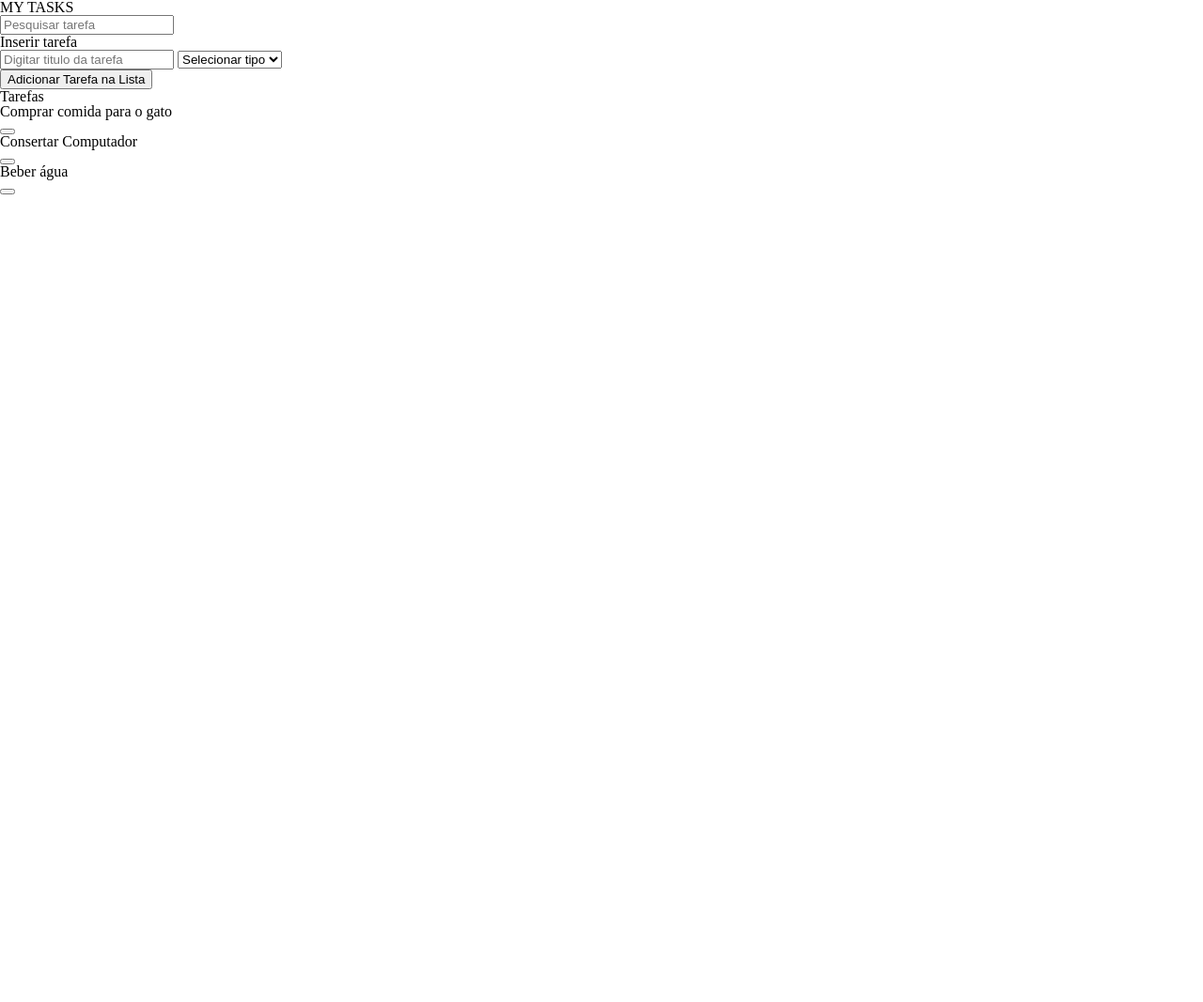
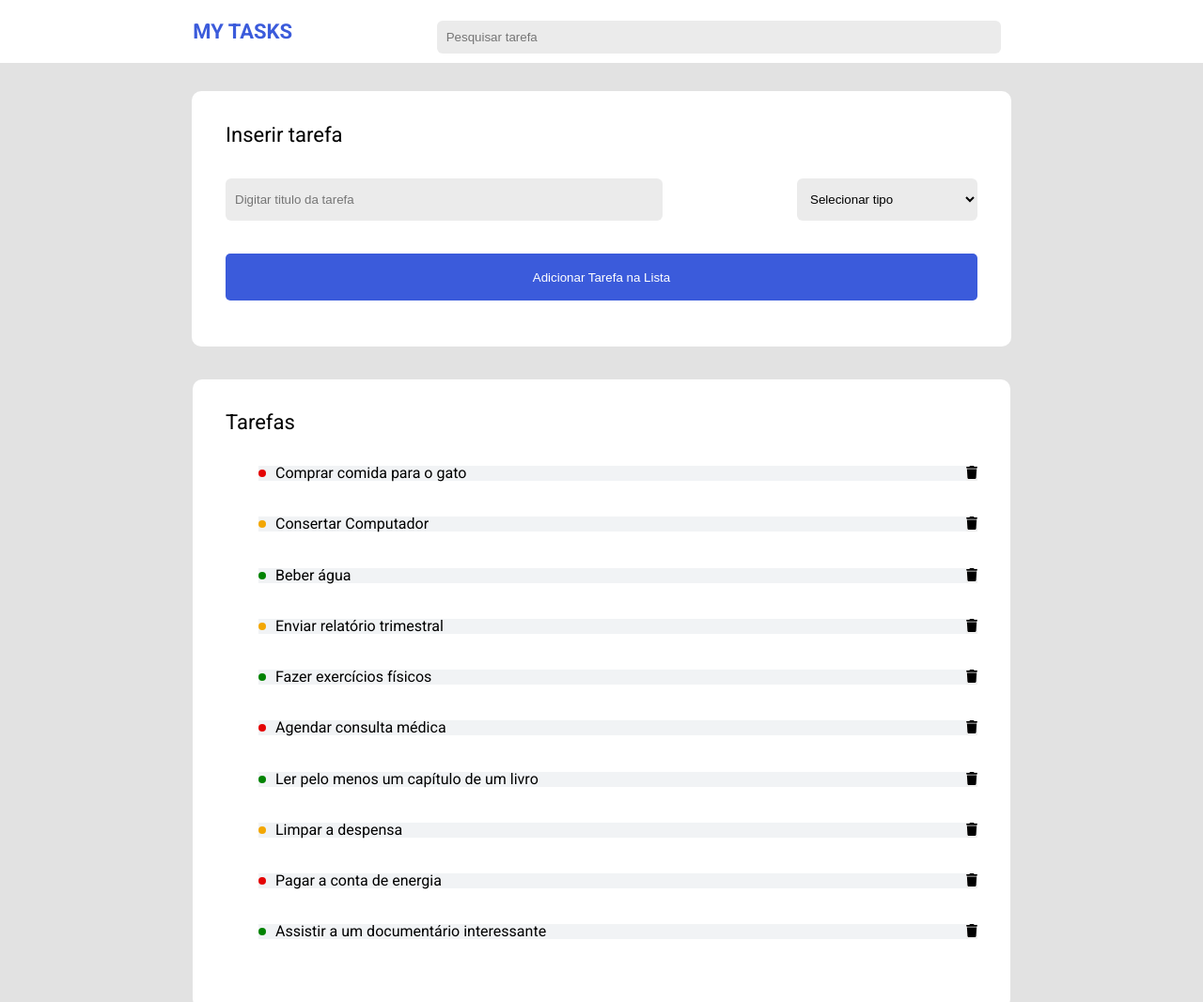
Before and after one commit to guilhermeseckler/m2-lista-de-tarefas-guilhermeseckler, a plain HTML site: page index.html in a window 1280 px wide. Shown: the top 1067 px of the page at 94% size. Before the commit the page ends 800 px from the top, so only its background shows below. Drawn offline with Linux system fonts and the light colour scheme.

Commit message:
Style and Functions added

```diff
--- a/index.html
+++ b/index.html
@@ -7,11 +7,17 @@
     <title>Lista de Tarefas</title>
 
     <!-- ESTILOS -->
-    <link rel="stylesheet" href="./reset.css" />
-    <link rel="stylesheet" href="./style.css" />
+    <link rel="stylesheet" href="reset.css" />
+    <link rel="stylesheet" href="style.css" />
+    <link rel="preconnect" href="https://fonts.googleapis.com" />
+    <link rel="preconnect" href="https://fonts.gstatic.com" crossorigin />
+    <link
+      href="https://fonts.googleapis.com/css2?family=Roboto:ital,wght@0,100;0,300;0,400;0,500;0,700;0,900;1,100;1,300;1,400;1,500;1,700;1,900&display=swap"
+      rel="stylesheet"
+    />
 
     <!-- SCRIPTS -->
-    <script src="./script.js" defer></script>
+    <script src="script.js" defer></script>
   </head>
   <body>
     <!-- Cabeçalho -->
@@ -56,7 +62,7 @@
           <!-- Task Exemplo 1 -->
           <li class="task__item">
             <div class="task-info__container">
-              <span class="task-type span-urgent"></span>
+              <span class="task-type span-urgent"> </span>
               <p>Comprar comida para o gato</p>
             </div>
             <button class="task__button--remove-task"></button>
--- a/script.js
+++ b/script.js
@@ -8,5 +8,81 @@ const tasks = [
   {title: "Ler pelo menos um capítulo de um livro", type: "Normal"},
   {title: "Limpar a despensa", type: "Importante"},
   {title: "Pagar a conta de energia", type: "Urgente"},
-  {title: "Assistir a um documentário interessante", type: "Normal"},
-];
+  {title: "Assistir a um documentário interessante", type: "Normal"}]
+
+function renderElements (arr){
+  const taskList = document.querySelector('ul');
+  taskList.classList.add('tasks__list');
+
+  const titleInput = document.querySelector('#input_title');
+  const typeInput = document.querySelector('.form__input--priority');
+  const addTaskButton = document.querySelector('.form__button--add-task');
+
+  addTaskButton.addEventListener('click', (e) => {
+    e.preventDefault();
+    const title = titleInput.value;
+    const type = typeInput.value;
+
+    if (title && type) {
+      const newTask = { title, type };
+      arr.push(newTask);
+      titleInput.value = '';
+      typeInput.value = '';
+      taskList.innerHTML = '';
+
+      for (let i = 0; i < arr.length; i++) {
+        const task = arr[i];
+        const li = createTaskItem(task.title, task.type);
+        taskList.appendChild(li);
+      }
+    }
+  });
+  taskList.innerHTML = '';
+
+  for (let i = 0; i < arr.length; i++) {
+    const task = arr[i];
+    const li = createTaskItem(task.title, task.type);
+    taskList.appendChild(li);
+  }
+}
+
+function createTaskItem (title, type) {
+
+  const taskName = document.createElement('li')
+  const taskDiv = document.createElement('div')
+  const taskSpan = document.createElement('span')
+  const taskP = document.createElement('p')
+  const deleteButton = document.createElement ('button')
+
+  taskName.classList.add('task__item')
+  taskDiv.classList.add('task-info__container')
+  taskSpan.classList.add('task-type')
+  deleteButton.classList.add('task__button--remove-task')
+
+  taskName.appendChild(taskDiv)
+  taskDiv.appendChild(taskSpan)
+  taskDiv.appendChild(taskP)
+  taskName.appendChild(deleteButton)
+
+  taskP.textContent = title;
+
+  deleteButton.addEventListener('click', () => {
+    const index = tasks.findIndex(task => task.title === title);
+    if (index !== -1) {
+      tasks.splice(index, 1);
+      renderElements(tasks);
+    }
+  });
+
+  if (type.toLowerCase() === 'urgente') {
+    taskSpan.classList.add('span-urgent')
+  }
+  if (type.toLowerCase() === 'importante') {
+    taskSpan.classList.add('span-important')
+  }
+  if (type.toLowerCase() === 'normal') {
+    taskSpan.classList.add('span-normal')
+  }
+  return taskName;
+}
+renderElements (tasks)
--- a/style.css
+++ b/style.css
@@ -0,0 +1,151 @@
+body {
+  background-color: #e2e2e2;
+  font-family: "roboto", sans-serif;
+}
+.main__container {
+  display: flex;
+  align-items: center;
+  flex-direction: column;
+}
+.header__container {
+  display: flex;
+  justify-content: center;
+  background-color: white;
+  margin-bottom: 30px;
+  width: 100vw;
+}
+.header__content {
+  display: flex;
+}
+.header__title {
+  color: #3b5bdb;
+  font-size: 22px;
+  display: flex;
+  align-items: center;
+  justify-content: center;
+  font-weight: bold;
+}
+.header__input--search {
+  display: flex;
+  width: 600px;
+  margin: 10px;
+  margin-left: 12vw;
+  margin-top: 22px;
+  padding: 10px;
+  border-radius: 6px;
+  border-color: transparent;
+  background-color: #ebebeb;
+  align-items: center;
+  justify-content: center;
+}
+
+.form__container {
+  display: block;
+  background-color: white;
+  margin-top: 15px;
+  margin: auto;
+  padding: 35px;
+  border: solid black 1px;
+  border-radius: 10px;
+  height: 200px;
+  width: 800px;
+  border-color: transparent;
+  justify-content: center;
+  align-items: center;
+}
+#input_title {
+  width: 450px;
+}
+.form__title,
+h2 {
+  font-size: 22px;
+  margin-bottom: 35px;
+}
+.input__box {
+  background-color: #ebebeb;
+  height: 35px;
+  border: transparent;
+  border-radius: 6px;
+  display: flex;
+  align-items: center;
+  justify-content: space-between;
+  padding: 5px;
+  padding-left: 10px;
+}
+.form__input--priority {
+  height: 45px;
+  width: 15vw;
+  cursor: pointer;
+}
+.form__input-container {
+  display: flex;
+  color: #ebebeb;
+  justify-content: space-between;
+  width: 800px;
+}
+.form__button--add-task {
+  background-color: #3b5bdb;
+  color: white;
+  border-radius: 5px;
+  border: transparent;
+  height: 50px;
+  width: 800px;
+  margin-top: 35px;
+  justify-content: center;
+  cursor: pointer;
+}
+.tasks__container {
+  background-color: white;
+  width: 800px;
+  height: auto;
+  border-radius: 10px;
+  border: transparent;
+  margin-top: 35px;
+  padding: 35px;
+}
+.tasks__list {
+  padding-left: 35px;
+  position: relative;
+}
+.task-info__container {
+  display: flex;
+  align-items: center;
+  gap: 10px;
+}
+.task__item {
+  display: flex;
+  width: 100%;
+  margin-bottom: 5%;
+  justify-content: space-between;
+  background-color: #f1f3f5;
+}
+.task__button--remove-task {
+  background-image: url(/assets/trash-icon.svg);
+  border: none;
+  background-repeat: no-repeat;
+  cursor: pointer;
+}
+.span-normal {
+  display: inline-block;
+  border-radius: 50%;
+  width: 8px;
+  height: 8px;
+  background-color: #028302;
+  left: 0%;
+}
+.span-important {
+  display: inline-block;
+  border-radius: 50%;
+  width: 8px;
+  height: 8px;
+  background-color: #f3a703;
+  left: 0%;
+}
+.span-urgent {
+  display: inline-block;
+  border-radius: 50%;
+  width: 8px;
+  height: 8px;
+  background-color: #e40404;
+  left: 0%;
+}
```
